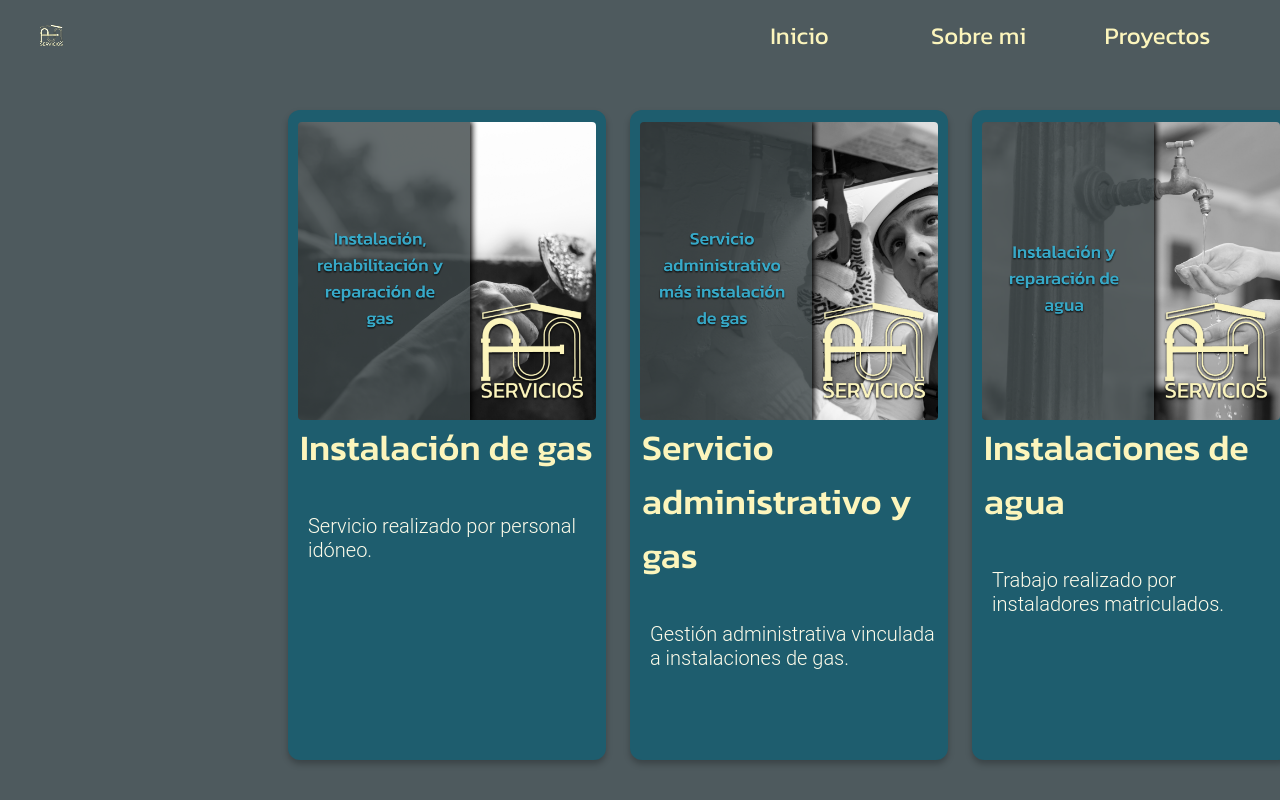
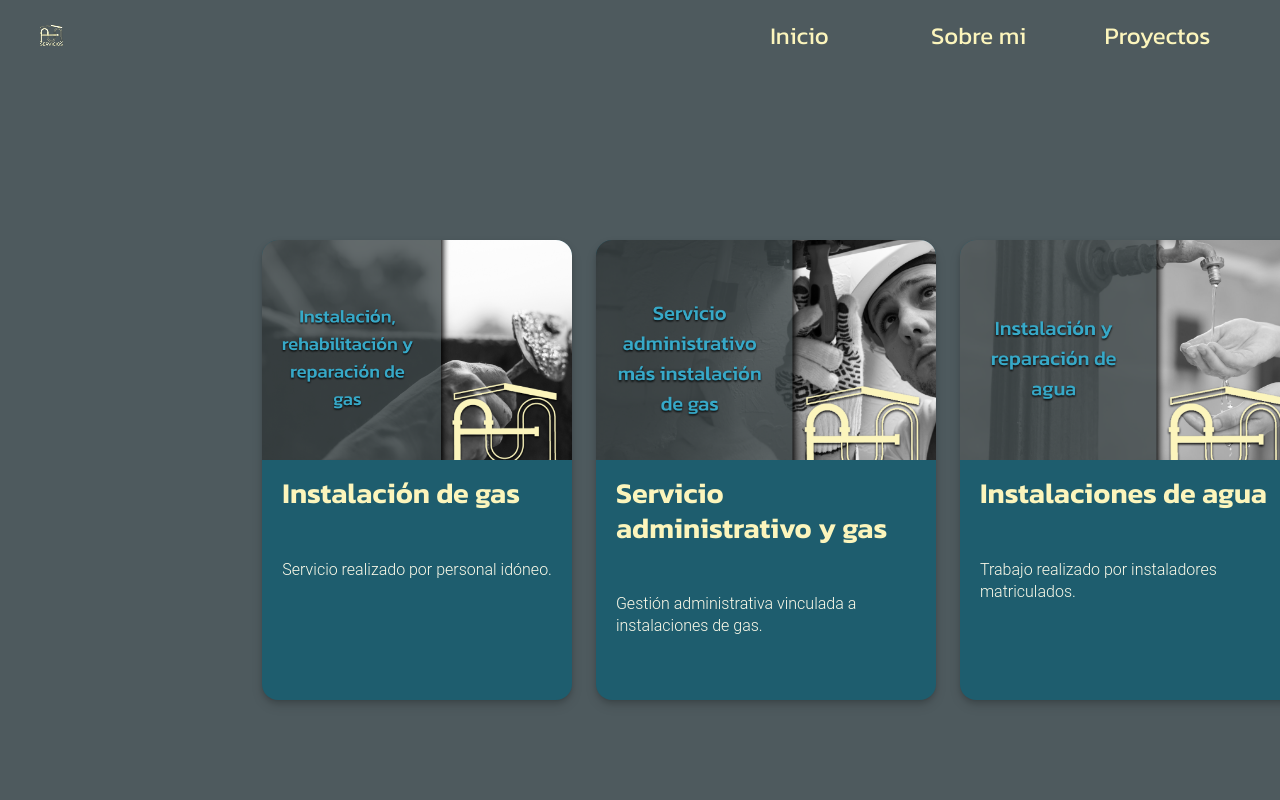
Before and after one commit to EvelynFernandez93/SP-servicios, a React (Vite) app: page /projects in a window 1280 px wide. Built offline with nearby package versions, Linux system fonts and the light colour scheme.

Commit message:
Rediseño actualizado de componente informacion, proyectos y proyectos cards

```diff
--- a/src/App.css
+++ b/src/App.css
@@ -14,7 +14,7 @@ html, body {
 .contenedor-general {
   display: flex;
   width: 100%;
-  max-width: 1920px;
+  /* max-width: 1920px; */
   min-width: 250px;
   height: auto;
   flex-direction: column;
--- a/src/Components/Informacion/Informacion.css
+++ b/src/Components/Informacion/Informacion.css
@@ -1,150 +1,156 @@
-.informacion-contenedor{
+.informacion-contenedor {
+  max-width: 1920px;
+  width: 100%;
   display: flex;
   flex-direction: column;
-align-items: flex-start;
-align-self: stretch;
-max-width: 1920px;
-padding: 24px;
-
-background: var(--Foundation-Terciario-terciario-900, #174754);
-}
-.primer-contenedor{
-display: flex;
-padding: 0px 150px;
-justify-content: space-between;
-align-items: flex-start;
-align-self: stretch;
-gap: 87px;
-}
-.primer-pregunta{
-display: flex;
-padding: 10px 24px;
-align-items: flex-start;
-gap: 10px;
-color: var(--Foundation-Primario-primario-500, #FCF5BC);
-font-family: Kanit;
-font-size: 32px;
-font-style: normal;
-font-weight: 400;
-line-height: normal;
-}
-.primer-respuesta {
-color: var(--Foundation-Primario-primario-500, #FCF5BC);
-flex: 1 0 0;
-font-family: Kanit;
-font-size: 24px;
-font-style: normal;
-font-weight: 400;
-line-height: normal;
-}
-.segundo-contenedor{
-display: flex;
-padding: 0px 150px;
   align-items: center;
   gap: 24px;
-align-self: stretch;
+  background: var(--Foundation-Secundario-secundario-900, #3C4547);
+  padding: 48px 24px;
 }
-.img-segundo-contenedor{
+
+/* ---------- TITULO ---------- */
+.informacion-titulo {
+  color: var(--Foundation-Primario-primario-500, #FCF5BC);
+  text-align: center;
+  font-family: 'Kanit', sans-serif;
+  font-size: 42px;
+  font-weight: 400;
+  margin-bottom: 16px;
+}
+
+/* ---------- CONTENEDOR DE CARDS ---------- */
+.contenedor-cards {
   display: flex;
-width: 358px;
-height: 372px;
-flex-direction: column;
+  flex-wrap: wrap;
   justify-content: center;
-align-items: center;
-flex-shrink: 0;
+  gap: 32px;
+  width: 100%;
+  max-width: 900px;
 }
-.segunto-contenedor-informacion{
+
+/* ---------- CARD ---------- */
+.card-informacion {
   display: flex;
   flex-direction: column;
-align-items: flex-start;
-gap: 24px;
-flex: 1 0 0;
+  justify-content: flex-start;
+  align-items: center;
+  width: 320px;
+  min-height: 280px;
+  border-radius: 16px;
+  background: #3C4547;
+  box-shadow: 0 3px 10px rgba(0, 0, 0, 0.25);
+  overflow: hidden;
+  cursor: pointer;
+  opacity: 0;
+  transform: translateY(20px);
+  animation: aparecer 0.8s ease forwards;
+  padding: 16px;
+  transition: transform 0.4s cubic-bezier(0.25, 0.1, 0.25, 1),
+              box-shadow 0.4s ease;
+}
 
+/* ---------- HOVER EFECTO LUPA + SUAVIDAD ---------- */
+.card-informacion:hover {
+  transform: scale(1.06);
+  box-shadow: 0 8px 22px rgba(0, 0, 0, 0.35);
+}
 
+.card-informacion:hover .card-titulo-informacion,
+.card-informacion:hover .card-texto-informacion {
+  transform: scale(1.04);
 }
-.segunda-pregunta{
-display: flex;
-justify-content: center;
-align-items: center;
+
+.card-informacion .card-titulo-informacion,
+.card-informacion .card-texto-informacion {
+  transition: transform 0.4s cubic-bezier(0.25, 0.1, 0.25, 1);
+}
+
+/* ---------- TITULO DE LA CARD ---------- */
+.card-titulo-informacion {
   color: var(--Foundation-Primario-primario-500, #FCF5BC);
-font-family: Kanit;
-font-size: 32px;
-font-style: normal;
-font-weight: 400;
-line-height: normal;
+  text-align: center;
+  font-family: 'Kanit', sans-serif;
+  font-size: 28px;
+  font-weight: 300;
+  margin: 16px 0 8px;
 }
-.segunda-respuesta {
-display: flex;
-justify-content: center;
-align-items: center;
-align-self: stretch;
-flex: 1 0 0;
-align-self: stretch;
+
+/* ---------- TEXTO DE LA CARD ---------- */
+.card-texto-informacion {
   color: var(--Foundation-Primario-primario-500, #FCF5BC);
-font-family: Kanit;
-font-size: 24px;
-font-style: normal;
-font-weight: 400;
-line-height: normal;
-}
-@media (max-width: 780px){
-    .informacion-contenedor{
-        display: flex;
-flex-direction: column;
-align-items: flex-start;
-align-self: stretch;
-width: 100%;
-height: auto;
-gap: 8px;
-    }
-    .primer-contenedor{
-        display: flex;
-padding: 24px;
-flex-direction: column;
-align-items: center;
-align-self: stretch;
-width: 100%;
-height: auto;
-gap: 8px;
-    }
-    .segundo-contenedor{
-        display: flex;
-padding: 0 24px;
-flex-direction: column;
-align-items: center;
-align-self: stretch;
-width: 100%;
-height: auto;
-gap: 8px;
-    }
-    .primer-pregunta .segunda-pregunta{
-      display: flex;
-justify-content: center;
-align-items: flex-start;
-align-content: flex-start;
-align-self: stretch;
-flex-wrap: wrap;
-font-size: 24px;
-
-font-weight: 400;
-
-    }
-    .primer-respuesta .segunda-respuesta{
-         display: flex;
-justify-content: center;
-align-items: flex-start;
-align-content: flex-start;
-align-self: stretch;
-flex-wrap: wrap;
+  text-align: center;
   font-family: system-ui, -apple-system, BlinkMacSystemFont, 'Segoe UI', Roboto, Oxygen, Ubuntu, Cantarell, 'Open Sans', 'Helvetica Neue', sans-serif;
   font-size: 18px;
-font-style: normal;
-font-weight: 200;
-line-height: normal;
+  font-weight: 400;
+  line-height: 1.6;
+  padding: 0 12px 24px;
+}
 
+/* ---------- ANIMACION APARECER ---------- */
+@keyframes aparecer {
+  0% {
+    opacity: 0;
+    transform: translateY(30px);
   }
-    .img-segundo-contenedor{
-        width: 100%;
-height: auto;
+  100% {
+    opacity: 1;
+    transform: translateY(0);
   }
 }
+
+/* ---------- MEDIA QUERIES ---------- */
+@media (max-width: 1024px) {
+  .informacion-titulo {
+    font-size: 36px;
+  }
+
+  .card-informacion {
+    width: 90%;
+    max-width: 360px;
+  }
+
+  .card-titulo-informacion {
+    font-size: 26px;
+  }
+
+  .card-texto-informacion {
+    font-size: 17px;
+  }
+}
+
+@media (max-width: 780px) {
+  .informacion-titulo {
+    font-size: 32px;
+    margin-bottom: 8px;
+  }
+
+  .card-informacion {
+    width: 100%;
+    max-width: 340px;
+    padding: 12px;
+  }
+
+  .card-titulo-informacion {
+    font-size: 22px;
+  }
+
+  .card-texto-informacion {
+    font-size: 16px;
+    line-height: 1.4;
+  }
+}
+
+@media (max-width: 480px) {
+  .informacion-titulo {
+    font-size: 28px;
+  }
+
+  .card-titulo-informacion {
+    font-size: 20px;
+  }
+
+  .card-texto-informacion {
+    font-size: 15px;
+  }
+}
--- a/src/Components/Proyectos/Proyectos.css
+++ b/src/Components/Proyectos/Proyectos.css
@@ -1,12 +1,21 @@
  .proyectos-contenedor {
-  max-width: 1920px;
+display: grid;
+  grid-template-columns: repeat(auto-fit, minmax(320px, 1fr));
+  gap: 24px;
+  align-items: stretch; /* <- Esto hace que todas las cards tengan el mismo alto */
+  justify-items: center;
+  padding: 32px;
+  width: 1920px;
+height: 100vh;
+
+/*   max-width: 1920px;
     display: flex;
 width: 1920px;
 height: 100vh;
 flex-direction: column;
 align-items: center;
 gap: 24px;
-align-self: stretch;
+align-self: stretch; */
 
   /* max-width: 1920px;
 
--- a/src/Components/ProyectosCard/ProyectosCard.css
+++ b/src/Components/ProyectosCard/ProyectosCard.css
@@ -1,71 +1,170 @@
-.pc-card {
-display: flex;
-max-width: 318px;
-width: auto;
-height: 650px;
-padding: 12px;
-flex-direction: column;
-align-items: center;
-border-radius: 12px;
-background: var(--Foundation-Terciario-terciario-800, #1E5D6E);
-box-shadow: 0 4px 6.7px 0 rgba(0, 0, 0, 0.25);
-
-}
-.pc-img{
-width: 298px;
-height: auto;
-border-radius: 4px;
+/* --- Contenedor principal de cada card --- */
+/* .pc-card {
+  display: flex;
+  flex-direction: column;
+  align-items: flex-start;
+  justify-content: flex-start;
+  width: 100%;
+  max-width: 340px;
+  background: var(--Foundation-Terciario-terciario-800, #1E5D6E);
+  border-radius: 16px;
+  overflow: hidden;
+  box-shadow:
+    0px 1px 2px rgba(0, 0, 0, 0.05),
+    0px 3px 6px rgba(0, 0, 0, 0.15),
+    0px 6px 12px rgba(0, 0, 0, 0.1);
+  transition: all 0.3s ease;
+  cursor: pointer;
 
 
-}
-.pc-informacion{
-display: flex;
-flex-direction: column;
-align-items: flex-start;
-align-self: stretch;
+  opacity: 0;
+  transform: translateY(20px);
+  animation: cardFadeUp 0.7s ease forwards;
+  height: 100%;
+} */
+ .pc-card {
+  display: flex;
+  flex-direction: column;
+  align-items: flex-start;
+  justify-content: flex-start;
+  width: 100%;
+  max-width: 340px;
+  min-height: 460px; /* 🔹 Alto estándar */
+  background: var(--Foundation-Terciario-terciario-800, #1E5D6E);
+  border-radius: 16px;
+  overflow: hidden;
+  box-shadow:
+    0px 1px 2px rgba(0, 0, 0, 0.05),
+    0px 3px 6px rgba(0, 0, 0, 0.15),
+    0px 6px 12px rgba(0, 0, 0, 0.1);
+  transition: all 0.3s ease;
+  cursor: pointer;
+  opacity: 0;
+  transform: translateY(20px);
+  animation: cardFadeUp 0.7s ease forwards;
 }
 
-.pc-nombre-titulo{
-display: flex;
-align-items: center;
-align-self: stretch;
-color: var(--Foundation-Primario-primario-500, #FCF5BC);
 
-/* Titulo-desktop */
-font-family: Kanit;
-font-size: 36px;
-font-style: normal;
-font-weight: 500;
-line-height: normal;
-}
-.pc-nombre-subtitulo{
-display: flex;
-align-items: center;
-color: var(--Foundation-Primario-primario-500, #FCF5BC);
-
-/* Subtitulo-desktop */
-font-family: Kanit;
-font-size: 32px;
-font-style: normal;
-font-weight: 400;
-line-height: normal;
+/* --- Efecto hover --- */
+.pc-card:hover {
+  transform: translateY(-4px);
+  box-shadow:
+    0px 4px 8px rgba(0, 0, 0, 0.12),
+    0px 8px 16px rgba(0, 0, 0, 0.16);
+  background: var(--Foundation-Terciario-terciario-900, #174754);
 }
 
-.pc-descripcion{
-  width: 312px;
-  height: 120px;
-  padding: 8px;
+.pc-card:active {
+  transform: scale(0.98);
+}
+
+/* --- Imagen con efecto lupa --- */
+.pc-img {
+  width: 100%;
+  height: 220px;
+  object-fit: cover;
+  transition: transform 0.4s ease, filter 0.3s ease;
+}
+
+.pc-card:hover .pc-img {
+  transform: scale(1.05);
+  filter: brightness(1.05);
+}
+
+/* --- Contenido interno --- */
+.pc-informacion {
+  display: flex;
+  flex-direction: column;
+  gap: 8px;
+  padding: 16px 20px 24px;
+  flex: 1;
+}
+
+.pc-nombre-titulo {
+  color: var(--Foundation-Primario-primario-500, #FCF5BC);
+  font-family: Kanit, sans-serif;
+  font-size: 1.8rem;
+  font-weight: 600;
+  line-height: 1.2;
+}
+
+.pc-nombre-subtitulo {
+  color: var(--Foundation-Primario-primario-500, #FCF5BC);
+  font-family: Kanit, sans-serif;
+  font-size: 1.4rem;
+  font-weight: 400;
+}
+
+.pc-descripcion {
+  color: var(--Foundation-Primario-primario-100, #FEFCEA);
+  font-family: Roboto, sans-serif;
+  font-size: 1rem;
+  font-weight: 300;
+  line-height: 1.4;
   overflow: hidden;
   text-overflow: ellipsis;
   display: -webkit-box;
-  -webkit-line-clamp: 5;   /* número de líneas visibles */
+  -webkit-line-clamp: 6;
   -webkit-box-orient: vertical;
-  word-wrap: break-word;
+}
 
-color: var(--Foundation-Primario-primario-100, #FEFCEA);
-font-family: Roboto;
-font-size: 20px;
-font-style: normal;
-font-weight: 300;
-line-height: normal;
+/* --- Animación de entrada --- */
+@keyframes cardFadeUp {
+  0% {
+    opacity: 0;
+    transform: translateY(20px);
+  }
+  100% {
+    opacity: 1;
+    transform: translateY(0);
+  }
 }
+
+/* --- Efecto escalonado (stagger) --- */
+.pc-card:nth-child(1) {
+  animation-delay: 0.1s;
+}
+.pc-card:nth-child(2) {
+  animation-delay: 0.25s;
+}
+.pc-card:nth-child(3) {
+  animation-delay: 0.4s;
+}
+.pc-card:nth-child(4) {
+  animation-delay: 0.55s;
+}
+.pc-card:nth-child(5) {
+  animation-delay: 0.7s;
+}
+.pc-card:nth-child(6) {
+  animation-delay: 0.85s;
+}
+
+/* --- Responsividad --- */
+@media (max-width: 1024px) {
+  .pc-card {
+    max-width: 320px;
+  }
+}
+
+@media (max-width: 768px) {
+  .pc-card {
+    max-width: 100%;
+  }
+
+  .pc-img {
+    height: 200px;
+  }
+
+  .pc-nombre-titulo {
+    font-size: 1.5rem;
+  }
+
+  .pc-nombre-subtitulo {
+    font-size: 1.2rem;
+  }
+
+  .pc-descripcion {
+    font-size: 0.95rem;
+  }
+}
--- a/src/Components/Servicios/Servicios.jsx
+++ b/src/Components/Servicios/Servicios.jsx
@@ -26,7 +26,7 @@ const Servicios = () => {
 
       </div>
       <div className='presupuesto-contenedor'>
-        <div><p className='presupuesto-texto'>Pedí tu presupuesto yá</p></div>
+        <div><p className='presupuesto-texto'>¡Pedí tu presupuesto yá!</p></div>
         <div><Link to="https://wa.me/5492616803553?text=Hola%20me%20gustaría%20pedir%20presupuesto%20para%20un%20trabajo"
   target="_blank"
   rel="noopener noreferrer" className="boton-terciario" >Consultar</Link></div>
```
Also changed, not shown: src/Components/Informacion/Informacion.jsx (+17 -21 lines), src/Components/Navbar/Navbar.css (+10 -5 lines), src/Components/Servicios/Servicios.css (+11 -9 lines). Lines whose indentation alone changed are shown as unchanged.
